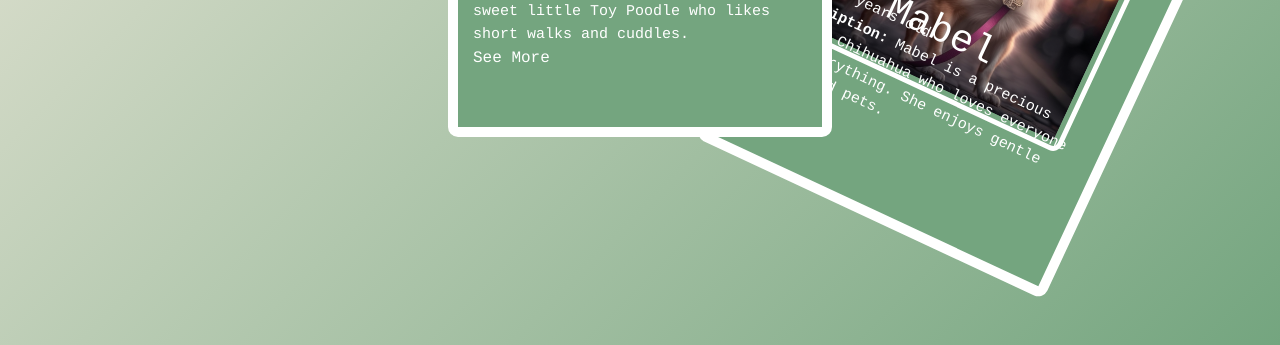
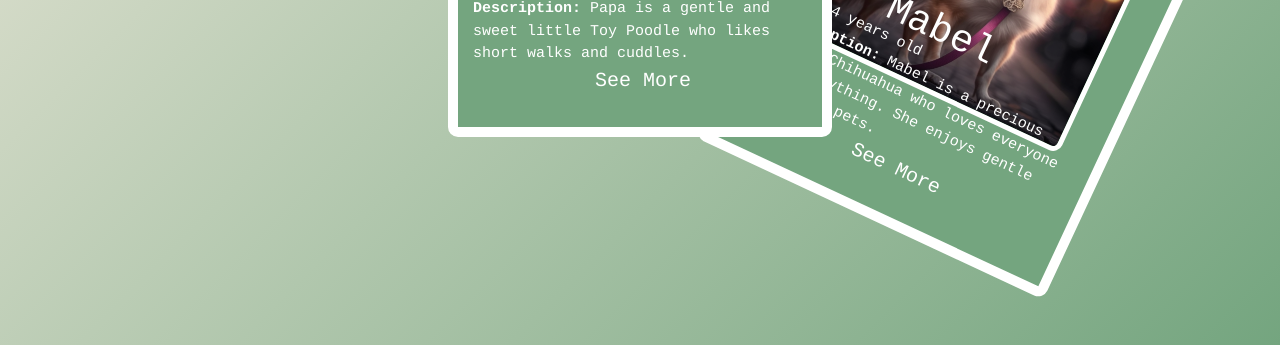
Before and after one commit to aleighdavidson/PetSittingWebsite, a Flask app: page /matches in a window 1280 px wide. Shown: the part 622-967 px from the top of the page. Run offline with Flask 3, Linux system fonts and the light colour scheme; the visitor is signed in with stand-in values (Sample User, id 1); data comes from the database, SQL or seed files in the repository; parts of the project's set-up code (start-up, migrations or seed data) failed here and were passed over; some libraries are stand-ins or nearby versions.

Commit message:
Fixed text on matches, photo alignment and centered See More link

```diff
--- a/FetchApp/application/static/carousel.css
+++ b/FetchApp/application/static/carousel.css
@@ -100,22 +100,28 @@ h1 {
   position: absolute;
   z-index: 1;
   color: #fff;
-  bottom: 40px;
+  bottom: 15px;
   left: 15px;
   transition: opacity 0.8s cubic-bezier(0, 0.02, 0, 1);
   font-size: 15px;
   overflow: auto;
 }
 .carousel-item img {
-  width: 80%;
-  height: 70%;
+  width: 80% !important;
+  height: 70% !important;
   position: relative;
   top: 20px;
   left: 35px;
-  border-radius: 10px;
+  border-radius: 10px !important;
   border-style: solid;
   border-color: #fff;
   border-width: 5px;
+}
+
+#seeMore {
+  color: white;
+  margin-left: 122px;
+  font-size: 20px;
 }
 
 .layout {
--- a/FetchApp/application/templates/matches.html
+++ b/FetchApp/application/templates/matches.html
@@ -7,9 +7,9 @@
     <script src="https://code.jquery.com/jquery-3.4.1.min.js" integrity="sha384-vk5WoKIaW/vJyUAd9n/wmopsmNhiy+L2Z+SBxGYnUkunIxVxAv/UtMOhba/xskxh" crossorigin="anonymous"></script>
     <script src="https://cdn.jsdelivr.net/npm/popper.js@1.16.1/dist/umd/popper.min.js" integrity="sha384-9/reFTGAW83EW2RDu2S0VKaIzap3H66lZH81PoYlFhbGU+6BZp6G7niu735Sk7lN" crossorigin="anonymous"></script>
     <script src="https://cdn.jsdelivr.net/npm/bootstrap@4.6.1/dist/js/bootstrap.min.js" integrity="sha384-VHvPCCyXqtD5DqJeNxl2dtTyhF78xXNXdkwX1CZeRusQfRKp+tA7hAShOK/B/fQ2" crossorigin="anonymous"></script>
+    <link rel="stylesheet" href="{{ url_for('static', filename='carousel.css') }}"/>
     <link rel="stylesheet" href="{{ url_for('static', filename='navPageStyles.css') }}">
     <script src="{{url_for('static', filename='navbar.js') }}"></script>
-    <link rel="stylesheet" href="{{ url_for('static', filename='carousel.css') }}"/>
 
     <meta charset="UTF-8" />
     <title>{{pageTitle}}</title>
@@ -39,23 +39,22 @@
     </ul>
   </div>
 </nav>
-    <h1>Your matches</h1>
 
 <!--If user.user_type="Sitter"-->
     {% if user.user_type == "Sitter" %}
+      <h1>You matched with our {{user.sitter_type.sitter_type}}s!</h1>
         <div class="carousel">
           {% for d in dog %}
           <div class="carousel-item">
             {% for photo in d.dog_photo %}
             <div class="carousel-box">
               <img
-                class="imgPreview"
                 src="{{ url_for('static', filename ='images/'+ photo.photo) }}"
               />
               <div class="container-sm"></div>
               <div class="title">{{d.dog_name}}</div>
               <p class="description">
-                <b>Age:</b> {{d.dog_age}} years old <br /> <b>Description: </b> {{d.description}} <br/> <a class="customLinkStyling" id="editButton" href="/dog_profile/{{d.id}}">See More</a>
+                <b>Age:</b> {{d.dog_age}} years old <br /> <b>Description: </b> {{d.description}} <br/> <a class="customLinkStyling" id="seeMore" href="/dog_profile/{{d.id}}">See More</a>
               </p>
 
               <!-- <div class="num">01</div> -->
@@ -67,6 +66,7 @@
     {% endif %}
 
     {% if user.user_type == "Owner" %}
+       <h1>Your dog has matched with:</h1>
       {% for sitters in sitter %}
         <div id="sitterGrid">
         <div id="sitterResults">
```
